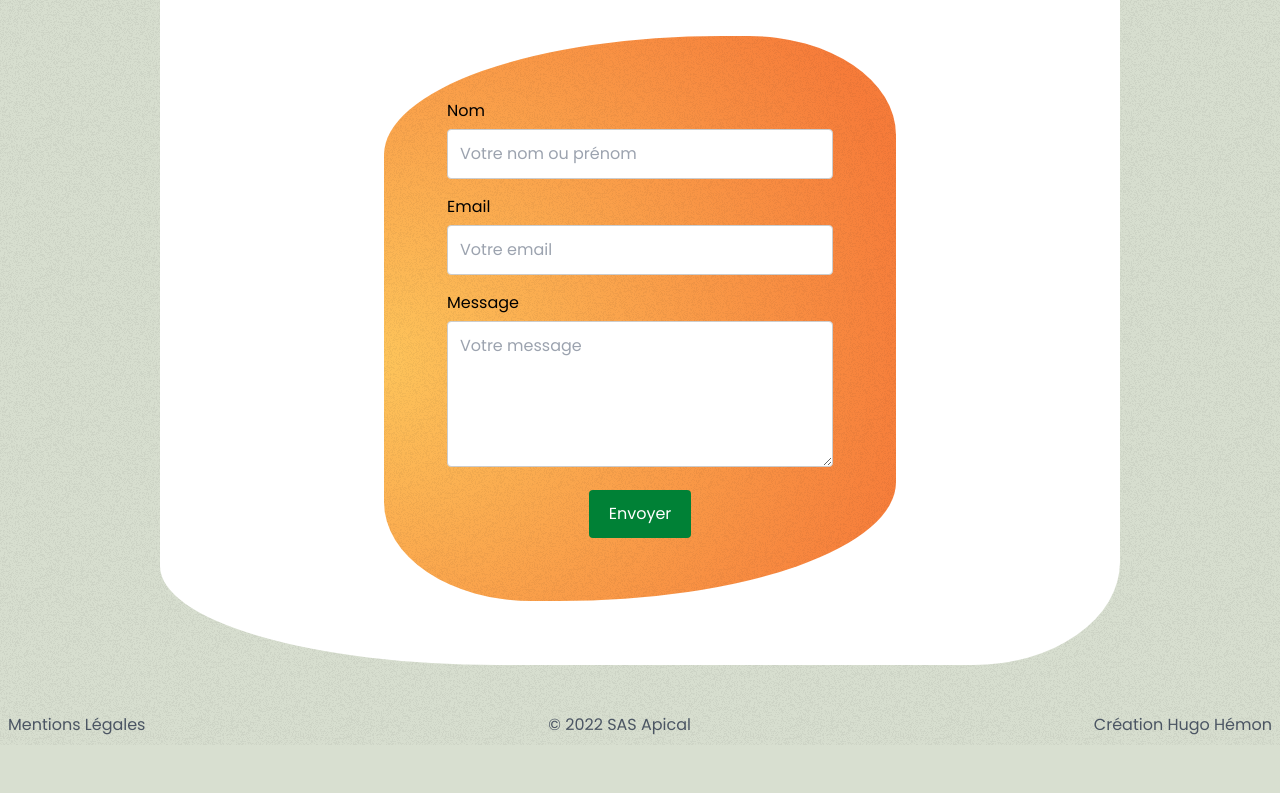
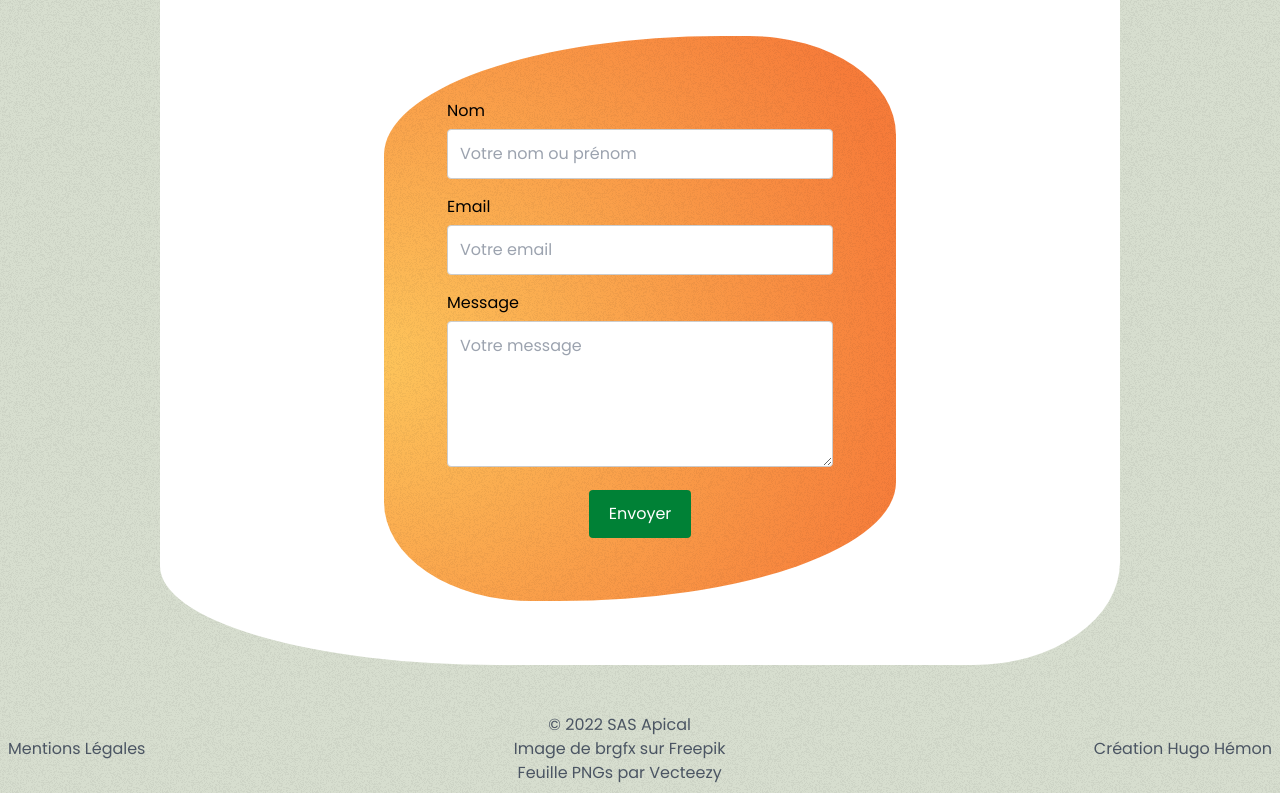
Before and after one commit to Guetso/apical, a Nuxt app: page / in a window 1280 px wide. Shown: the part 3095-3888 px from the top of the page. Before the commit the page ends 3840 px from the top, so only its background shows below. Built offline with nearby package versions, Linux system fonts and the light colour scheme.

Commit message:
add credits

```diff
--- a/components/layout/Footer.vue
+++ b/components/layout/Footer.vue
@@ -3,7 +3,26 @@
     class="w-full flex flex-col sm:flex-row justify-between items-center p-2 text-gray-600"
   >
     <NuxtLink class="legals" to="/legals">Mentions Légales</NuxtLink>
-    <div>© 2022 SAS Apical</div>
+    <div class="text-center">
+      © 2022 SAS Apical
+      <div class="flex flex-col justify-center items-center">
+        <div class="credits">
+          <a
+            target="_blank"
+            href="https://fr.freepik.com/vecteurs-libre/ensemble-differents-arbres_3875712.htm#query=arbre&position=1&from_view=search"
+          >
+            Image de brgfx sur Freepik
+          </a>
+        </div>
+
+        <div class="credits">
+          <a target="_blank" href="https://fr.vecteezy.com/free-png-fr/feuille"
+            >Feuille PNGs par Vecteezy</a
+          >
+        </div>
+      </div>
+    </div>
+
     <div>Création Hugo Hémon</div>
   </footer>
 </template>
@@ -13,7 +32,8 @@ export default {}
 </script>
 
 <style lang="scss" scoped>
-.legals {
+.legals,
+.credits {
   &:hover {
     text-decoration: underline;
   }
```
